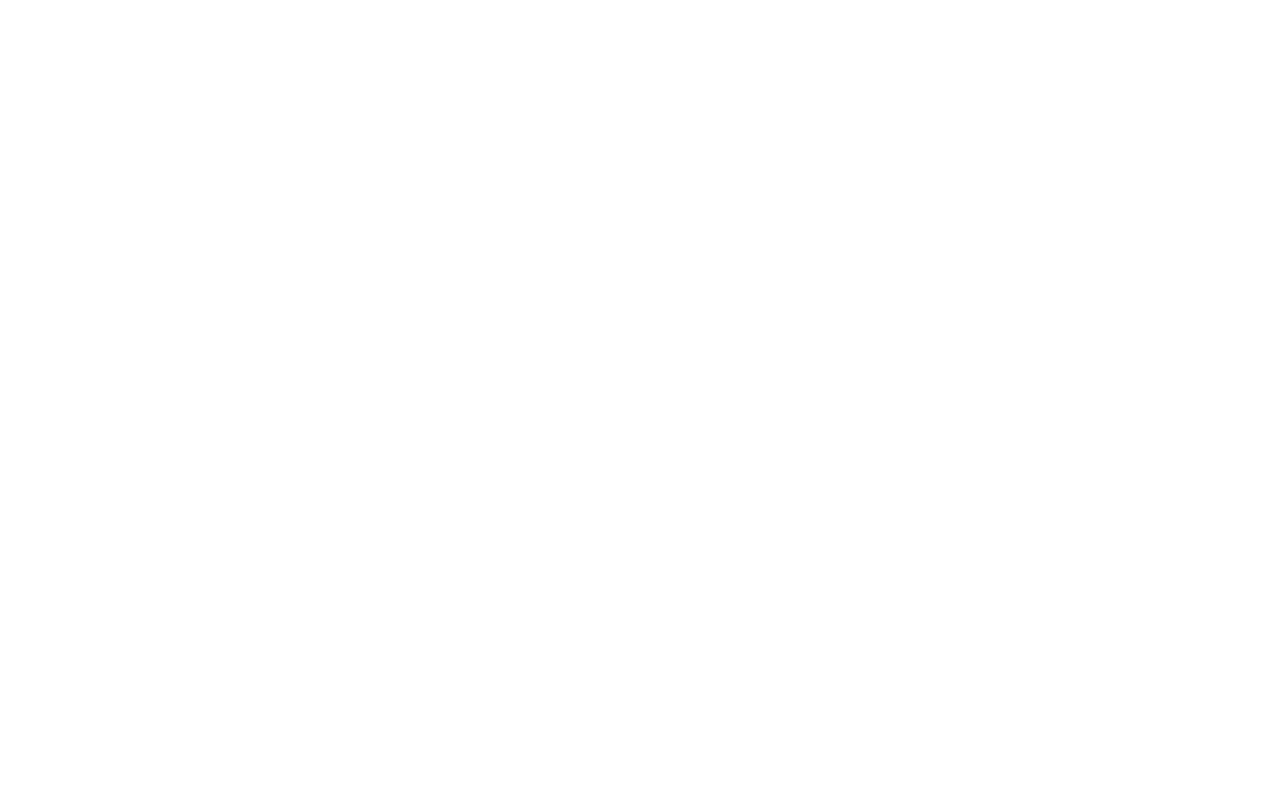
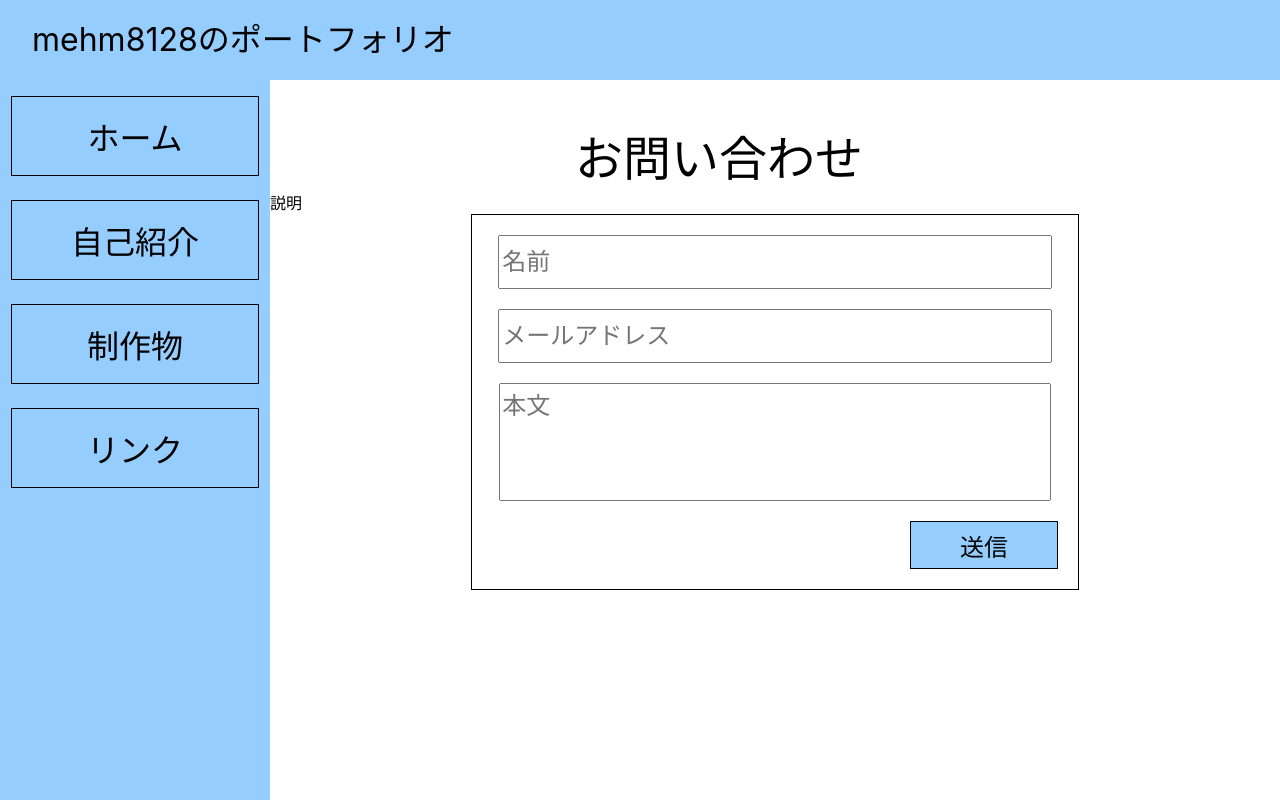
Before and after one commit to mehm8128/portfolio, a React (Create React App) app: page /contact in a window 1280 px wide. Before the commit this address had no page. Built offline with nearby package versions, Linux system fonts and the light colour scheme.

Commit message:
お問い合わせページ作成

```diff
--- a/src/App.tsx
+++ b/src/App.tsx
@@ -3,8 +3,9 @@
 import Top from './pages/Top'
 import Layout from './components/Layout'
 import Introuction from './pages/Introduction'
-import Production from './pages/Production'
+import Productions from './pages/Productions'
 import Links from './pages/Links'
+import Contact from './pages/Contact'
 
 function App() {
   return (
@@ -14,8 +15,9 @@
           <Route element={<Layout />}>
             <Route path="/" element={<Top />} />
             <Route path="/introduction" element={<Introuction />} />
-            <Route path="/production" element={<Production />} />
+            <Route path="/productions" element={<Productions />} />
             <Route path="/links" element={<Links />} />
+            <Route path="/contact" element={<Contact />} />
           </Route>
         </Routes>
       </BrowserRouter>
--- /dev/null
+++ b/src/pages/Contact.module.css
@@ -0,0 +1,57 @@
+.contact {
+  width: calc(100% - 270px);
+  margin-left: 270px;
+  margin-top: 80px;
+}
+.header {
+  display: flex;
+  margin-top: 40px;
+  width: 400px;
+  margin-right: auto;
+  margin-left: auto;
+}
+.title {
+  font-size: 48px;
+}
+.form {
+  width: 60%;
+  border: 1px solid #000000;
+  margin-right: auto;
+  margin-left: auto;
+}
+.form > form {
+  width: 100%;
+  text-align: right;
+}
+.input1 {
+  display: block;
+  height: 48px;
+  width: 90%;
+  font-size: 24px;
+  margin-top: 20px;
+  margin-right: auto;
+  margin-left: auto;
+}
+.input2 {
+  display: block;
+  height: 112px;
+  width: 90%;
+  resize: none;
+  font-size: 24px;
+  margin-top: 20px;
+  margin-right: auto;
+  margin-left: auto;
+}
+.submitButton {
+  width: 148px;
+  height: 48px;
+  border: 1px solid #000000;
+  background-color: #96cdff;
+  font-size: 24px;
+  margin-top: 20px;
+  margin-bottom: 20px;
+  margin-top: 20px;
+  margin-right: 20px;
+  text-align: center;
+  cursor: pointer;
+}
--- /dev/null
+++ b/src/pages/Contact.tsx
@@ -0,0 +1,43 @@
+import {useState} from 'react'
+import styles from './Contact.module.css'
+
+function Contact() {
+  const [name, setName] = useState('')
+  const [mail, setMail] = useState('')
+  const [message, setMessage] = useState('')
+  return (
+    <div className={styles.contact}>
+      <div className={styles.header}>
+        <span className={styles.title}>お問い合わせ</span>
+      </div>
+      <div>説明</div>
+      <div className={styles.form}>
+        <form>
+          <input
+            type="text"
+            value={name}
+            placeholder="名前"
+            onChange={(e) => setName(e.target.value)}
+            className={styles.input1}
+          />
+          <input
+            type="text"
+            value={mail}
+            placeholder="メールアドレス"
+            onChange={(e) => setMail(e.target.value)}
+            className={styles.input1}
+          />
+          <textarea
+            value={message}
+            placeholder="本文"
+            onChange={(e) => setMessage(e.target.value)}
+            className={styles.input2}
+          />
+          <input type="submit" value="送信" className={styles.submitButton} />
+        </form>
+      </div>
+    </div>
+  )
+}
+
+export default Contact
```
